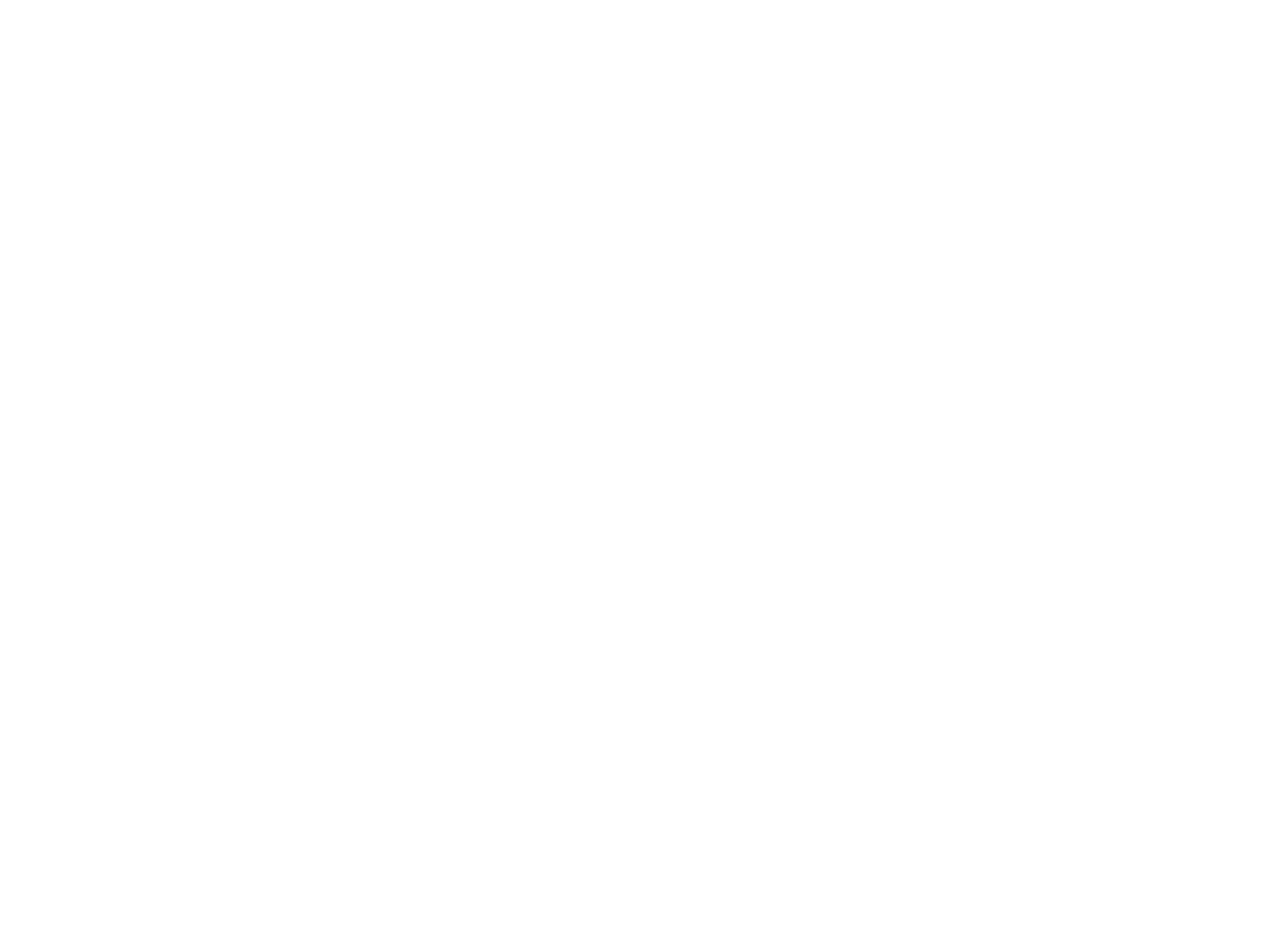
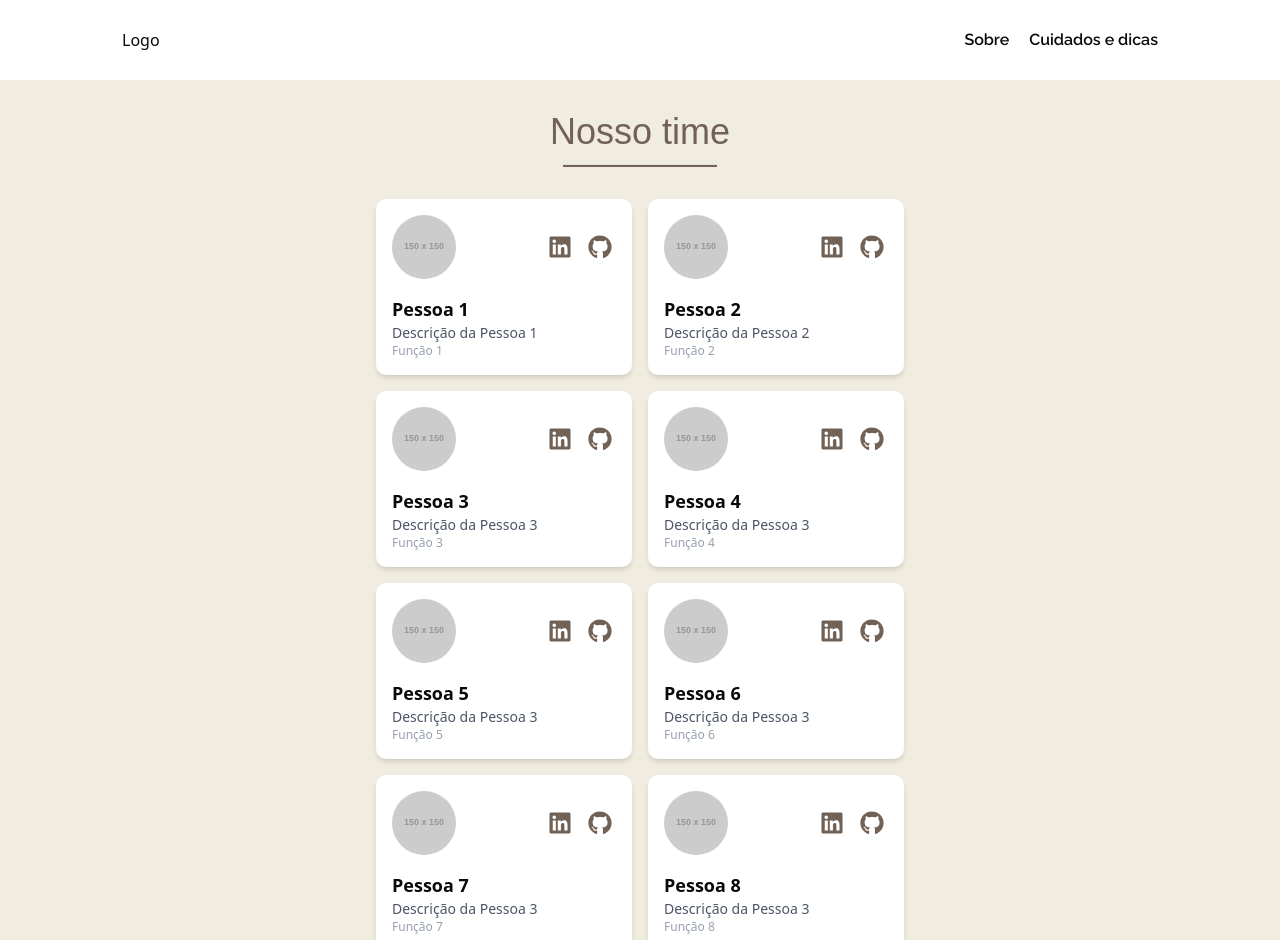
Before and after one commit to DanyAxeDev/Projeto_Final_-PraTi, a React (Vite) app: page /nosso-time in a window 1280 px wide. Before the commit this address had no page. Shown: the top 940 px of the page. Before the commit the page ends 800 px from the top, so only its background shows below. Built offline with nearby package versions, Linux system fonts and the light colour scheme; a web font is replaced by a local one.

Commit message:
Feat: adicionando a página do nosso time

```diff
--- a/src/App.tsx
+++ b/src/App.tsx
@@ -12,6 +12,7 @@
 import MyPetsPage from "./pages/my-pets/MyPetsPage"
 import PetRegisterPage from "./pages/pet-register/PetRegisterPage"
 import MyAccountPage from "./pages/my-account/MyAccountPage"
+import TeamPage from "./pages/teams/TeamPage"
 
 import { Toaster } from "sonner"
 
@@ -27,6 +28,7 @@
           <Route path="/historias-de-adocao" element={<HistoryPage />} />
           <Route path="/cuidados-e-dicas" element={<CuidadosEDicasPage />} />
           <Route path="/sobre" /* Elemento */ />
+          <Route path="/nosso-time" element={<TeamPage/>} />
         </Route>
 
         {/* Rotas públicas */}
--- a/src/components/Footer.tsx
+++ b/src/components/Footer.tsx
@@ -31,7 +31,7 @@
               <h4 className="text-xl font-bold mb-1">Geral</h4>
               <ul>
                 <li><Link to="#" className="hover:text-brown hover:underline">FAQ</Link></li>
-                <li><Link to="#" className="hover:text-brown hover:underline">Nosso time</Link></li>
+                <li><Link to="/nosso-time" className="hover:text-brown hover:underline">Nosso time</Link></li>
               </ul>
             </section>
           </div>
--- /dev/null
+++ b/src/pages/teams/TeamPage.tsx
@@ -0,0 +1,127 @@
+// TeamPage.tsx
+import React from "react";
+import Card from "./components/TeamCard";
+import HeadingWithLine from "@/components/HeadingWithLine";
+import SocialIcon from "@/components/SocialIcon";
+
+
+type Member = {
+  name: string;
+  githubUrl: string;
+  linkedinUrl: string;
+  image: string;
+  description: string;
+  stage: string;
+};
+
+const TeamPage: React.FC = () => {
+
+  const members: Member[] = [
+    {
+      name: "Pessoa 1",
+      githubUrl: "https://github.com/pessoa1",
+      linkedinUrl: "https://linkedin.com/in/pessoa1",
+      image: "https://via.placeholder.com/150",
+      description: "Descrição da Pessoa 1",
+      stage: "Função 1",
+    },
+    {
+      name: "Pessoa 2",
+      githubUrl: "https://github.com/pessoa2",
+      linkedinUrl: "https://linkedin.com/in/pessoa2",
+      image: "https://via.placeholder.com/150",
+      description: "Descrição da Pessoa 2",
+      stage: "Função 2",
+    },
+    {
+      name: "Pessoa 3",
+      githubUrl: "https://github.com/pessoa3",
+      linkedinUrl: "https://linkedin.com/in/pessoa3",
+      image: "https://via.placeholder.com/150",
+      description: "Descrição da Pessoa 3",
+      stage: "Função 3",
+    },
+    {
+      name: "Pessoa 4",
+      githubUrl: "https://github.com/pessoa3",
+      linkedinUrl: "https://linkedin.com/in/pessoa3",
+      image: "https://via.placeholder.com/150",
+      description: "Descrição da Pessoa 3",
+      stage: "Função 4",
+    },
+    {
+      name: "Pessoa 5",
+      githubUrl: "https://github.com/pessoa3",
+      linkedinUrl: "https://linkedin.com/in/pessoa3",
+      image: "https://via.placeholder.com/150",
+      description: "Descrição da Pessoa 3",
+      stage: "Função 5",
+    },
+    {
+      name: "Pessoa 6",
+      githubUrl: "https://github.com/pessoa3",
+      linkedinUrl: "https://linkedin.com/in/pessoa3",
+      image: "https://via.placeholder.com/150",
+      description: "Descrição da Pessoa 3",
+      stage: "Função 6",
+    },
+    {
+      name: "Pessoa 7",
+      githubUrl: "https://github.com/pessoa3",
+      linkedinUrl: "https://linkedin.com/in/pessoa3",
+      image: "https://via.placeholder.com/150",
+      description: "Descrição da Pessoa 3",
+      stage: "Função 7",
+    },
+    {
+      name: "Pessoa 8",
+      githubUrl: "https://github.com/pessoa3",
+      linkedinUrl: "https://linkedin.com/in/pessoa3",
+      image: "https://via.placeholder.com/150",
+      description: "Descrição da Pessoa 3",
+      stage: "Função 8",
+    },
+    {
+      name: "Pessoa 9",
+      githubUrl: "https://github.com/pessoa3",
+      linkedinUrl: "https://linkedin.com/in/pessoa3",
+      image: "https://via.placeholder.com/150",
+      description: "Descrição da Pessoa 3",
+      stage: "Função 9",
+    },
+    {
+      name: "Pessoa 10",
+      githubUrl: "https://github.com/pessoa3",
+      linkedinUrl: "https://linkedin.com/in/pessoa3",
+      image: "https://via.placeholder.com/150",
+      description: "Descrição da Pessoa 3",
+      stage: "Função 10",
+    }
+
+  ];
+
+return (
+  <section className="p-8 bg-[#F1ECE0] flex flex-col gap-8">
+
+    <HeadingWithLine text="Nosso time" />
+
+    {/* Container dos cards */}
+    <div className="grid grid-cols-2 gap-4 justify-center max-w-fit mx-auto ">
+      {members.map((member, index) => (
+        <Card
+          key={index}
+          name={member.name}
+          githubUrl={member.githubUrl}
+          linkedinUrl={member.linkedinUrl}
+          image={member.image}
+          description={member.description}
+          stage={member.stage}
+          className="w-[300px] h-[263px] bg-white shadow rounded-xl flex flex-col items-center justify-center"
+        />
+      ))}
+    </div>
+  </section>
+);
+};
+
+export default TeamPage;
--- /dev/null
+++ b/src/pages/teams/components/TeamCard.tsx
@@ -0,0 +1,37 @@
+import { FaGithub, FaLinkedin } from "react-icons/fa";
+import SocialIcon from "@/components/SocialIcon";
+
+type MemberCard = {
+  name: string;
+  githubUrl: string;
+  linkedinUrl: string;
+  image: string;
+  description: string;
+  stage: string;
+};
+
+export default function Card({ image, linkedinUrl, githubUrl, name, description, stage }: MemberCard) {
+  return (
+    <article className="bg-white rounded-lg shadow-md p-4 w-64">
+      <div className="relative flex items-center">
+
+        <img className="w-16 h-16 rounded-full" src={image} alt={`Imagem de ${name}`} />
+
+
+        <div className="flex gap-2 ml-auto">
+
+         <SocialIcon icon={<FaLinkedin/>} url={linkedinUrl}/>
+
+         <SocialIcon icon={<FaGithub />} url={githubUrl}/>
+
+        </div>
+      </div>
+
+      <div className="mt-4">
+        <h2 className="font-semibold text-lg">{name}</h2>
+        <p className="text-sm text-gray-600">{description}</p>
+        <p className="text-xs text-gray-400">{stage}</p>
+      </div>
+    </article>
+  );
+}
```
Also changed, not shown: 1 other file (tests, documents, lock files or other folders).
